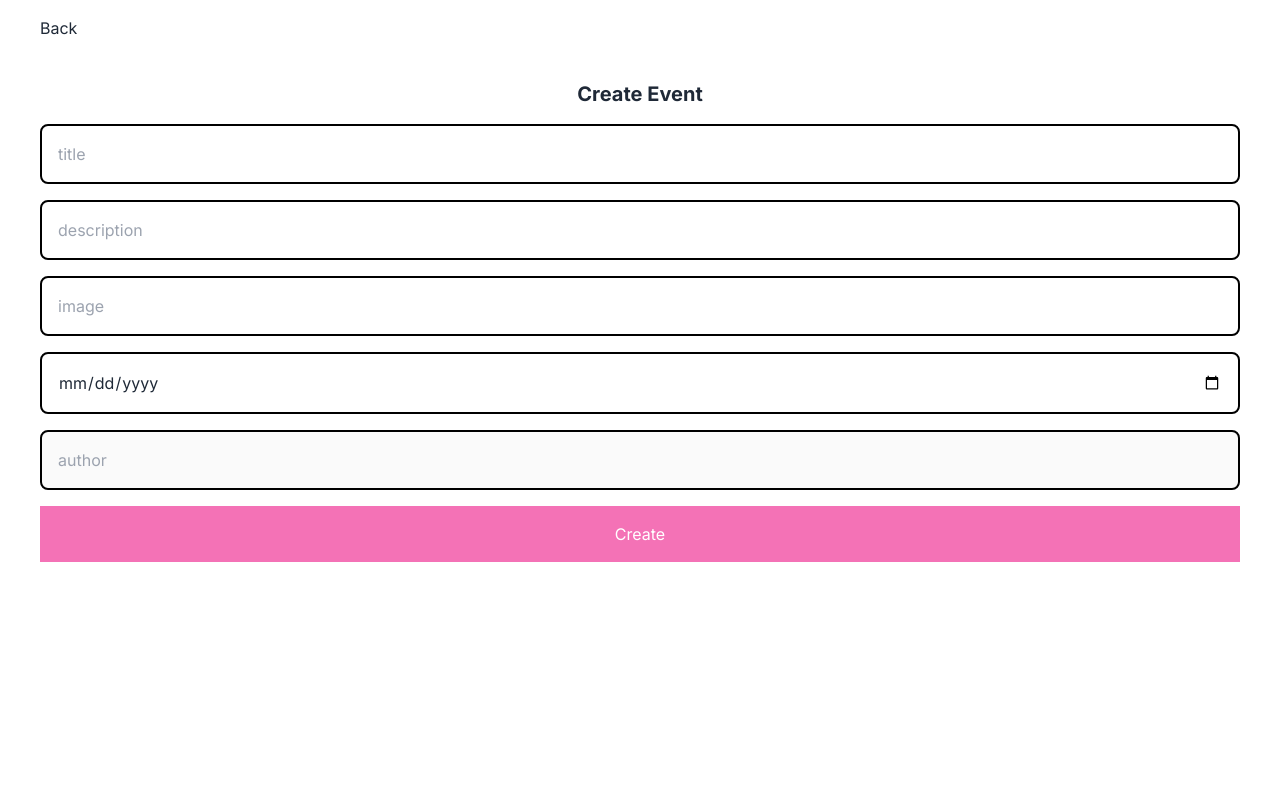
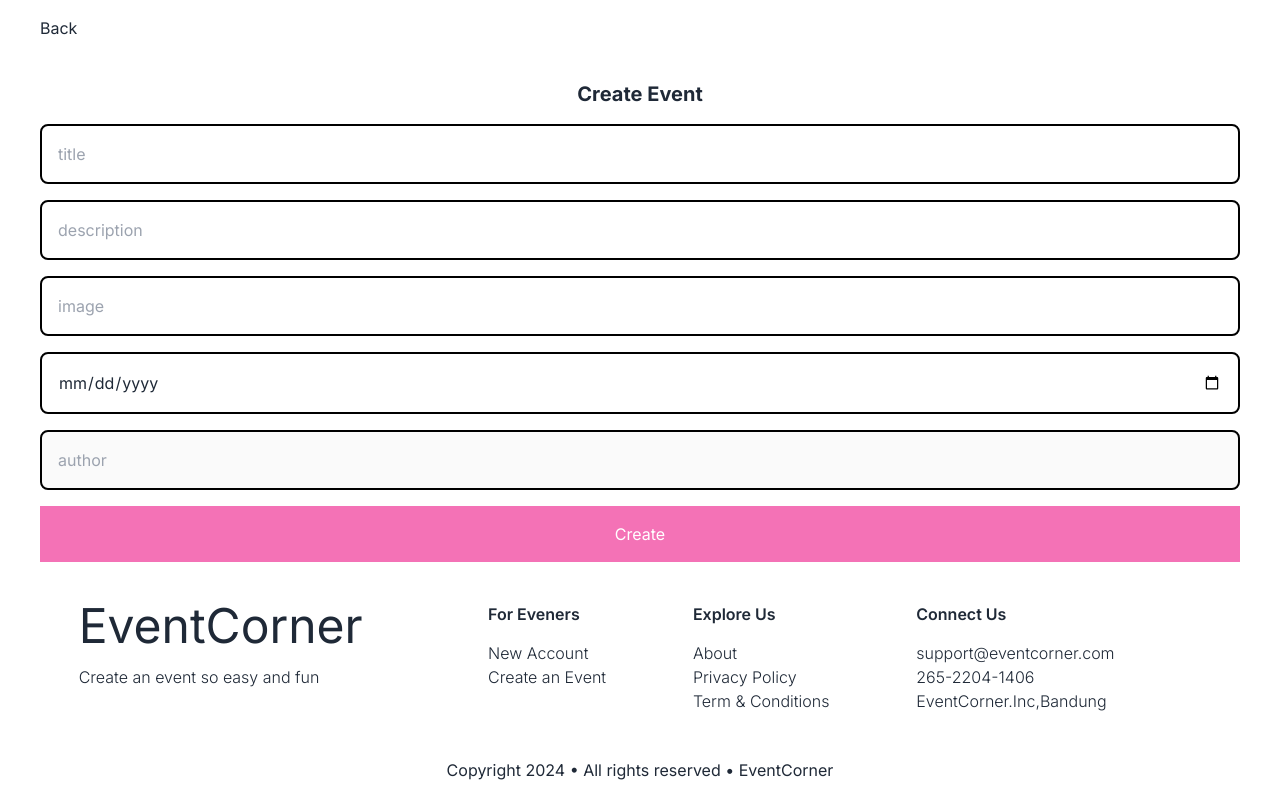
Before and after one commit to fajri-farid/eventmakers-bitwiz, a Next.js app: page /dashboard/create-event in a window 1280 px wide. Built offline with nearby package versions, Linux system fonts and the light colour scheme.

Commit message:
add footer

```diff
--- a/src/app/(platform)/dashboard/create-event/page.js
+++ b/src/app/(platform)/dashboard/create-event/page.js
@@ -1,5 +1,6 @@
 import { BackButton } from "@/components/createevent/backBotton";
 import { CreateEvents } from "@/components/createevent/createEvent";
+import { Footer } from "@/components/sharedUI/footer/Footer";
 import React from "react";
 
 export default function page() {
@@ -9,6 +10,7 @@ export default function page() {
         <BackButton />
       </div>
       <CreateEvents />
+      <Footer />
     </main>
   );
 }
--- /dev/null
+++ b/src/components/sharedUI/footer/Footer.jsx
@@ -0,0 +1,68 @@
+"use client";
+
+import Link from "next/link";
+
+export const Footer = () => {
+  return (
+    <footer>
+      <div className="space-y-10 md:space-y-0 md:flex justify-evenly pb-[45px] px-10">
+        <div>
+          <div className="text-bitwizz-pink pb-[15px] text-5xl">
+            Event<span className="text-bitwizz-blue">Corner</span>
+          </div>
+          <div className="font-light">Create an event so easy and fun</div>
+        </div>
+        <div className="space-y-5 md:space-y-0 md:flex w-[800px] justify-evenly">
+          <div>
+            <div className="font-semibold pb-[15px]">For Eveners</div>
+            <div>
+              <Link href={""} className="font-light">
+                New Account
+              </Link>
+            </div>
+            <div>
+              <Link href={""} className="font-light">
+                Create an Event
+              </Link>
+            </div>
+          </div>
+          <div>
+            <div className="font-semibold pb-[15px]">Explore Us</div>
+            <div>
+              <Link href={""} className="font-light">
+                About
+              </Link>
+            </div>
+            <div>
+              <Link href={""} className="font-light">
+                Privacy Policy
+              </Link>
+            </div>
+            <div>
+              <Link href={""} className="font-light">
+                Term & Conditions
+              </Link>
+            </div>
+          </div>
+          <div>
+            <div className="font-semibold pb-[15px] ">Connect Us</div>
+            <div>
+              <Link href={""} className="font-light">
+                support@eventcorner.com
+              </Link>
+            </div>
+            <div>
+              <Link href={""} className="font-light">
+                265-2204-1406
+              </Link>
+            </div>
+            <div className="font-light">EventCorner.Inc,Bandung</div>
+          </div>
+        </div>
+      </div>
+      <div className="w-fit m-auto">
+        <div>Copyright 2024 • All rights reserved • EventCorner</div>
+      </div>
+    </footer>
+  );
+};
```
